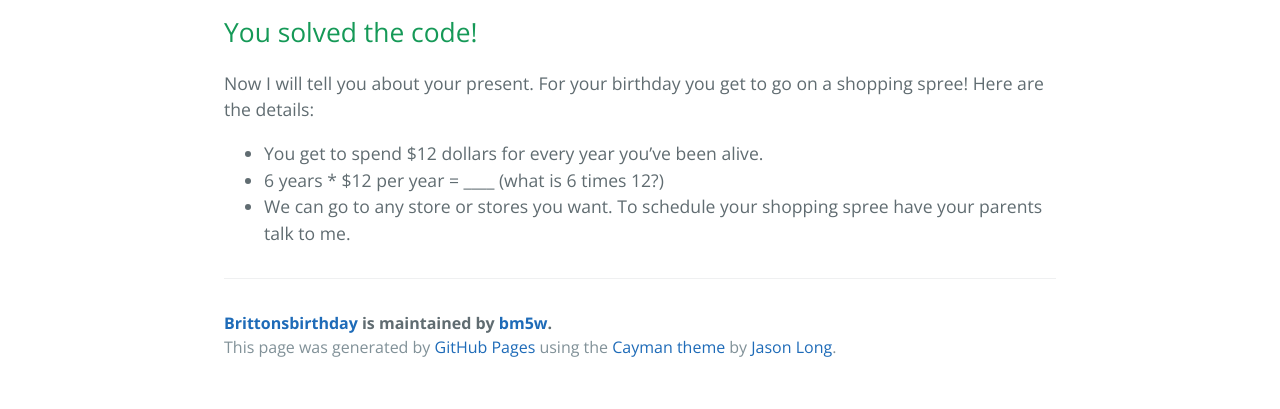
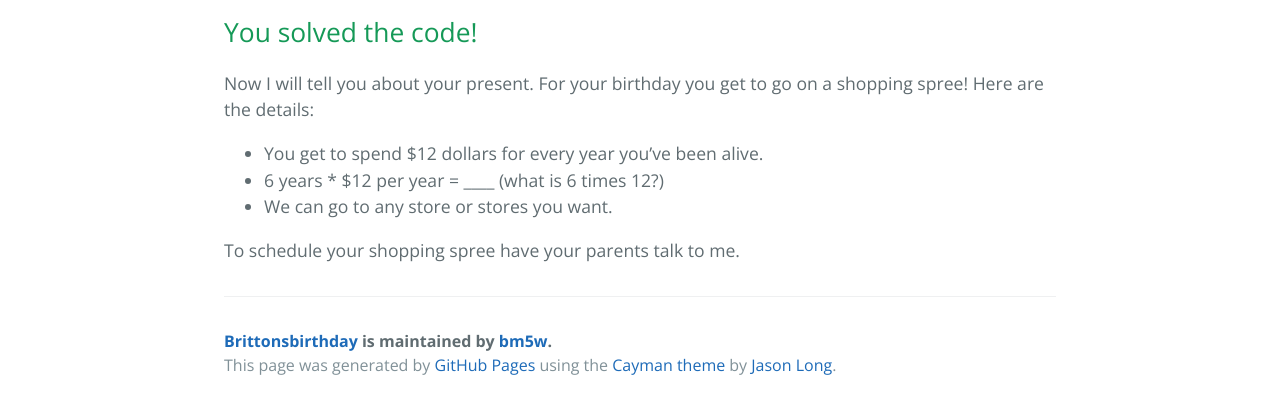
Before and after one commit to bm5w/brittonsbirthday, a plain HTML site: page index.html in a window 1280 px wide. Shown: the part 440-849 px from the top of the page. Drawn offline with nearby package versions, Linux system fonts and the light colour scheme.

```diff
--- a/index.html
+++ b/index.html
@@ -32,8 +32,10 @@ Here are the details:</p>
 <ul>
 <li>You get to spend $12 dollars for every year you’ve been alive. </li>
 <li>6 years * $12 per year =  ____ (what is 6 times 12?)</li>
-<li>We can go to any store or stores you want. To schedule your shopping spree have your parents talk to me.</li>
+<li>We can go to any store or stores you want. </li>
 </ul>
+
+<p>To schedule your shopping spree have your parents talk to me.</p>
 
       <footer class="site-footer">
         <span class="site-footer-owner"><a href="https://github.com/bm5w/brittonsbirthday">Brittonsbirthday</a> is maintained by <a href="https://github.com/bm5w">bm5w</a>.</span>
--- a/params.json
+++ b/params.json
@@ -1,6 +1,6 @@
 {
   "name": "Brittonsbirthday",
   "tagline": "",
-  "body": "# Happy Birthday, Britton!\r\n## You solved the code!\r\n\r\nNow I will tell you about your present.\r\nFor your birthday you get to go on a shopping spree!\r\nHere are the details:\r\n* You get to spend $12 dollars for every year you’ve been alive. \r\n+ 6 years * $12 per year =  ____ (what is 6 times 12?)\r\n* We can go to any store or stores you want. To schedule your shopping spree have your parents talk to me.",
+  "body": "# Happy Birthday, Britton!\r\n## You solved the code!\r\n\r\nNow I will tell you about your present.\r\nFor your birthday you get to go on a shopping spree!\r\nHere are the details:\r\n* You get to spend $12 dollars for every year you’ve been alive. \r\n+ 6 years * $12 per year =  ____ (what is 6 times 12?)\r\n* We can go to any store or stores you want. \r\n\r\nTo schedule your shopping spree have your parents talk to me.",
   "note": "Don't delete this file! It's used internally to help with page regeneration."
 }
```
